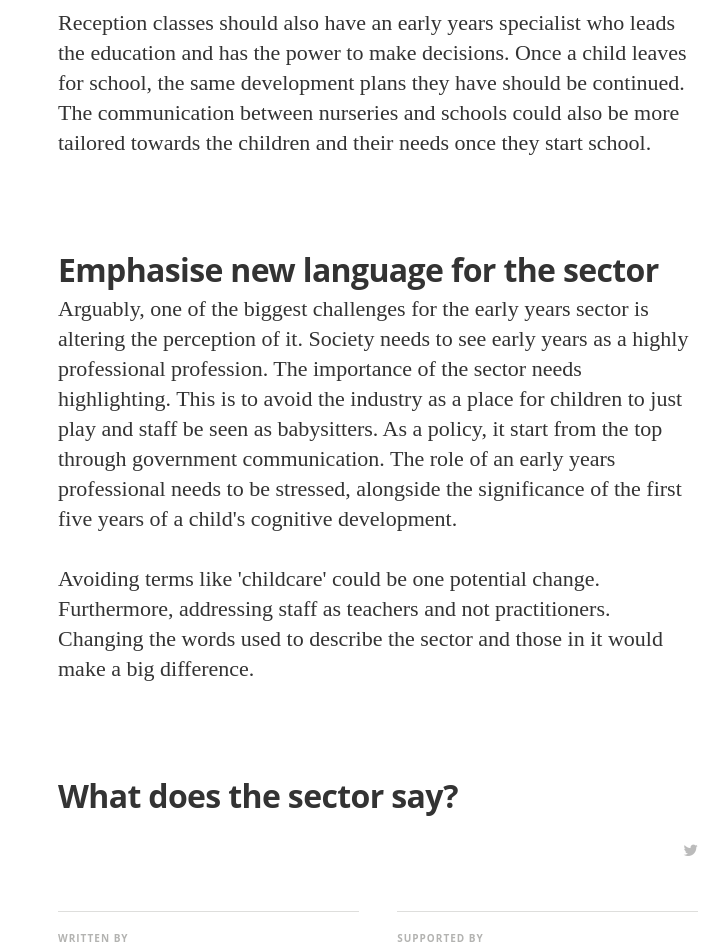
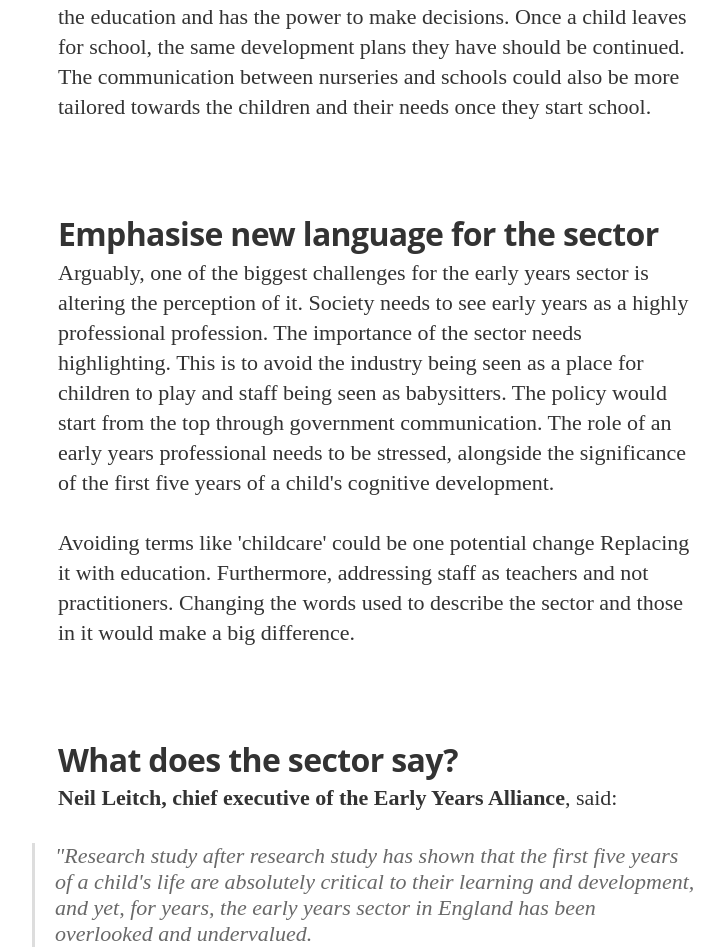
Before and after one commit to GWilloughby99/early-years-project, a Jekyll site: the page built from _posts/2021-09-06-solutions-policy-changes-early-years-sector.md, in a window 1280 px wide and 1400 px high, scrolled down 3176 px. Shown: the top 952 px of the window, without its empty margins (262-990 px from the left). Built offline with Jekyll 4.4.1, drawn with Linux system fonts in a browser that asks for light colours; nearby versions of some CDN libraries; some web fonts are replaced; some of the changed text lies outside the part shown.

Commit message:
Update and rename 2021-08-11-solutions-policy-changes-early-years-sector.md to 2021-09-06-solutions-policy-changes-early-years-sector.md

```diff
--- a/_posts/2021-08-11-solutions-policy-changes-early-years-sector.md
+++ b/_posts/2021-09-06-solutions-policy-changes-early-years-sector.md
@@ -10,22 +10,19 @@
 <html>
 
 <h1> Solutions and policy changes </h1>
-<br>
 <p>Through a series of interviews with <a href="https://gwilloughby99.github.io/early-years-project/2021/07/08/We-need-to-be-attracting-highly-intelligent-people-Nursery-owner-Claire-Kenyon-on-altering-the-perception-of-the-workforce.html">nursery owners</a>, <a href="https://gwilloughby99.github.io/early-years-project/2021/07/21/'The-big-challenge-is-finding-solutions-that-do-not-revolve-around-money'-Dr-Verity-Campbell-Barr-on-improving-early-education.html">early years academics</a> and <a href="https://gwilloughby99.github.io/early-years-project/2021/08/02/Dr-sara-bonetti-early-years-funding-inefficiency.html">researchers</a>, there are a plethora of potential policy changes and solutions that could be implemented in the sector.</p>
 
 <p> Some of the solutions revolve around money, some are more specific to the perception of the industry. Using the input of those in the sector, here are four solutions that could help tackle sector underfunding and a lack of awareness of what an early year professional is.</p>
 
 <h1> Scrap the 95% pass-through rate and give settings 100% </h1>
-<p> As explained in [Entitlement piece], local authorities must pass through an equivalent of 95% of the money they receive through the government's national funding formula. The threshold was brought in to prevent council underspend. But, the first suggestion is to remove the pass-through rate and give settings 100% of the funding. </p>
+<p> Local authorities must <a href="https://gwilloughby99.github.io/early-years-project/feature/2021/08/19/the-funding-gap-in-early-years-education.html">pass through an equivalent of 95%</a> of the money they receive through the government's national funding formula. The threshold was brought in to prevent council underspend. But, the first suggestion is to remove the pass-through rate and give settings 100% of the funding. </p>
 
-<p> Across a full year, the extra 5% of funding amounts to [hundreds of pounds] that settings can put towards educating children. The aim of this policy change is to grant full funding for all children in settings. Then, with extra funding, further support for deprivation, quality and inclusions can be supplies separately. </p>
+<p> Across a full year, the extra 5% of funding amounts to <a href="https://gwilloughby99.github.io/early-years-project/feature/2021/08/19/the-funding-gap-in-early-years-education.html">hundreds of pounds</a> that settings can put towards educating children. The aim of this policy change is to grant full funding for all children in settings. Then, with extra funding, further support for deprivation, quality and inclusions can be supplies separately. </p>
 
 <p> Part of this policy change would also include free entitlement funding going directly to the provider. The intention would not be exclude the involvement of local authorities. Councils can still provide assistance with issues such as safeguarding, but be removed from the funding pathway. Settings are the ones educating the children and managing the day-to-day costs so scrapping the pass-through rate gives providers full control over the funding they receive. A further benefit would hopefully be that it takes away the chances of any underspending. </p>
 
 <h1> Fund children based on their needs </h1>
 <p> Another solution to the funding issues in the sector is to fund children based on their needs. Currently, a base rate is given to authorities alongside supplementary factors for children with special educational needs. The proposed change would be to give a clear base rate for children who do not have additional needs. For those requiring extra financial support for their education, an individual assessment should take place and the funding rate should be based on the needs of the child. </p>
-
-[Catherine McLeod Dingley's]
 
 <p>Adopting this policy means that the funding should be more efficient. Some councils try and allocate funding for all children with different needs using just the national funding formula. For example, taking 0.10p from a rate of £4.50 go go towards financially supporting a SEND child is not going to produce high-quality outcomes for that child. </p>
 
@@ -37,8 +34,14 @@
 <p>Reception classes should also have an early years specialist who leads the education and has the power to make decisions. Once a child leaves for school, the same development plans they have should be continued. The communication between nurseries and schools could also be more tailored towards the children and their needs once they start school.</p>
 
 <h1> Emphasise new language for the sector </h1>
-<p> Arguably, one of the biggest challenges for the early years sector is altering the perception of it. Society needs to see early years as a highly professional profession. The importance of the sector needs highlighting. This is to avoid the industry as a place for children to just play and staff be seen as babysitters. As a policy, it start from the top through government communication. The role of an early years professional needs to be stressed, alongside the significance of the first five years of a child's cognitive development.</p>
+<p> Arguably, one of the biggest challenges for the early years sector is altering the perception of it. Society needs to see early years as a highly professional profession. The importance of the sector needs highlighting. This is to avoid the industry being seen as a place for children to play and staff being seen as babysitters. The policy would start from the top through government communication. The role of an early years professional needs to be stressed, alongside the significance of the first five years of a child's cognitive development.</p>
 
-<p>Avoiding terms like 'childcare' could be one potential change. Furthermore, addressing staff as teachers and not practitioners. Changing the words used to describe the sector and those in it would make a big difference.</p>
+<p>Avoiding terms like 'childcare' could be one potential change Replacing it with education. Furthermore, addressing staff as teachers and not practitioners. Changing the words used to describe the sector and those in it would make a big difference.</p>
 
   <h1> What does the sector say? </h1>
+  <p><b>Neil Leitch, chief executive of the Early Years Alliance</b>, said:</p>
+  <blockquote>"Research study after research study has shown that the first five years of a child's life are absolutely critical to their learning and development, and yet, for years, the early years sector in England has been overlooked and undervalued.</blockquote>
+  <blockquote> "Ministers have asked the impossible of early years providers: to deliver affordable, quality childcare and early education on funding rates they know are wholly inadequate - and as a result, we are seeing hundreds of settings closing every month. This cannot continue.</blockquote>
+    <blockquote> "It is absolutely vital that the government starts investing what is needed into our sector if we are to ensure that providers are able to remain sustainable, to recruit and retain high-quality early years professionals and to deliver the best possible learning opportunities to the children in their care."</blockquote>
+  <p><b>Jonathan Broadbery, Director of Policy & Communications, National Day Nurseries Association, </b> said:</p>
+  <p></p>
```
Also changed, not shown: other parts of _posts/2021-09-06-solutions-policy-changes-early-years-sector.md (+1 -1 lines).
